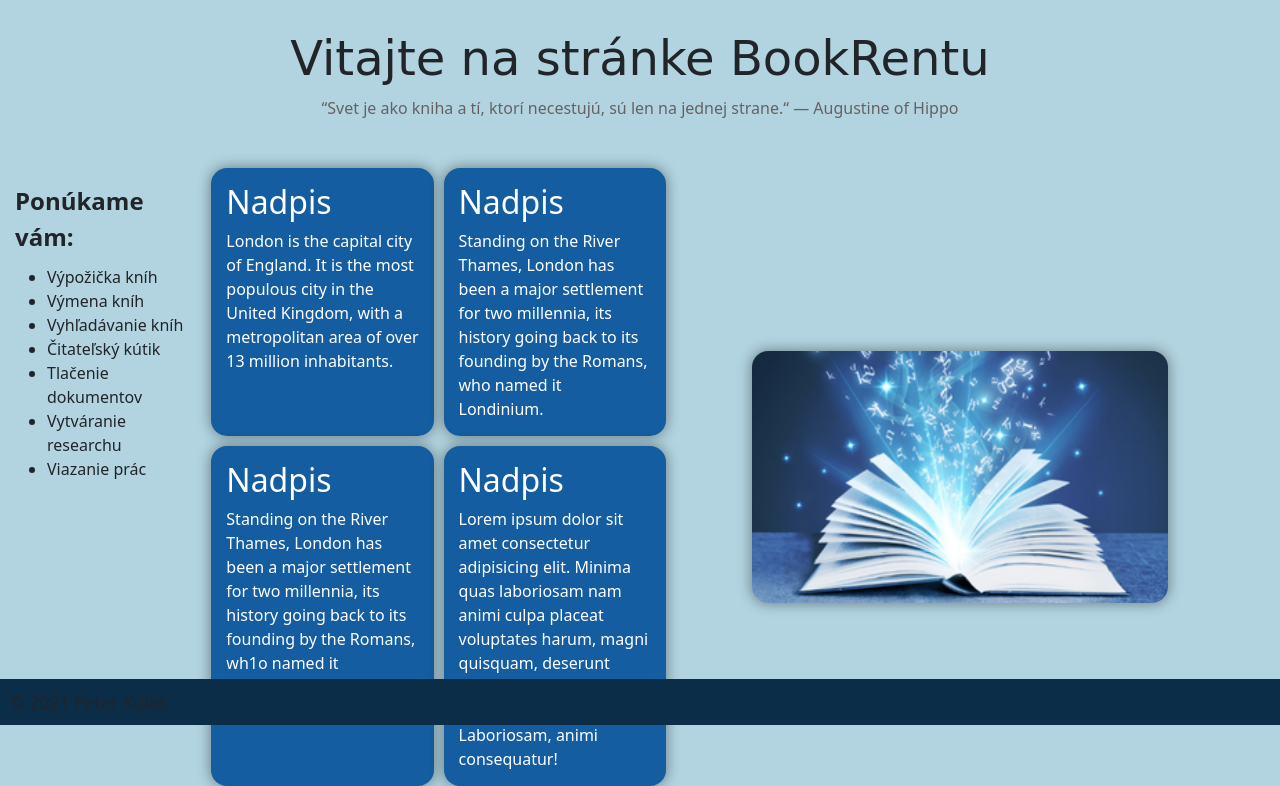
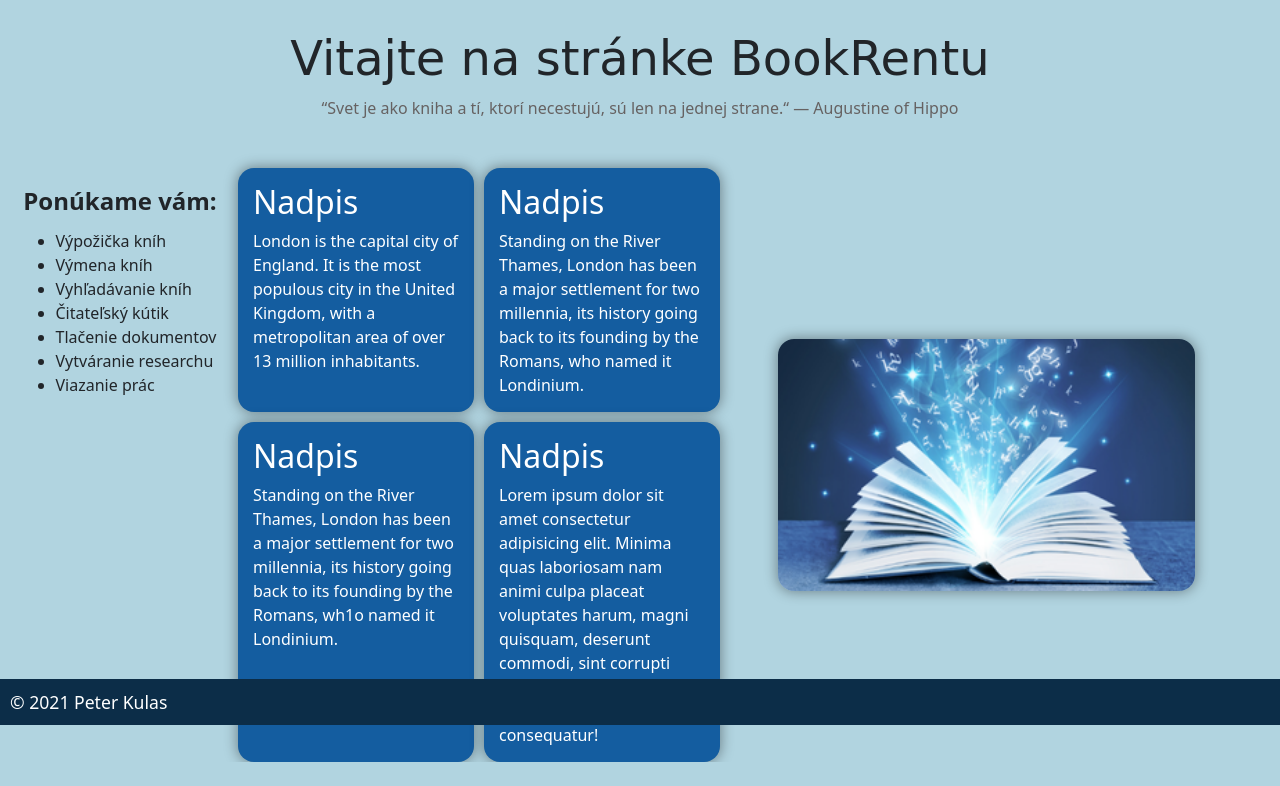
Before and after one commit to PeterKulas/VAII_Semestr-lnaPr, a PHP site: page /html/index.html in a window 1280 px wide. Shown: the part 75-861 px from the top of the page. After the commit the page ends 837 px from the top, so only its background shows below. Run offline with PHP 8.4, Linux system fonts and the light colour scheme; some libraries are stand-ins or nearby versions.

Commit message:
new responzibility index

```diff
--- a/Checkpoint1/css/index.css
+++ b/Checkpoint1/css/index.css
@@ -17,6 +17,7 @@
 }
 
 .sluzby {
+  min-width: 240px;
   display: flex;
   flex-direction: column;
   align-items: center;
@@ -41,6 +42,7 @@
 }
 
 .box {
+  min-width: 236px;
   background-color: #145da0;
   color: white;
   gap: 10px;
--- a/Checkpoint1/css/navbar_footer.css
+++ b/Checkpoint1/css/navbar_footer.css
@@ -76,5 +76,6 @@ body {
 }
 
 .footer {
+  color: white;
   font-size: 1.1rem;
 }
--- a/Checkpoint1/html/about.html
+++ b/Checkpoint1/html/about.html
@@ -71,7 +71,7 @@
         </div>
 
         <div class="row footer fixed-bottom g-0">
-            <div class="col-sm-12 ">
+            <div class="col-sm-12">
                 © 2021 Peter Kulas
             </div>
         </div>
--- a/Checkpoint1/html/index.html
+++ b/Checkpoint1/html/index.html
@@ -80,7 +80,7 @@
                         </div>
                     </div>
                     <div class="row">
-                        <div class=" box col-sm-5 g-0">
+                        <div class="box col-sm-5 g-0">
                             <h2>Nadpis</h2>
                             Standing on the River Thames, London has been a major settlement for two millennia, its
                             history
@@ -105,7 +105,7 @@
             </div>
         </div>
 
-        <div class="row footer fixed-bottom">
+        <div class="row footer fixed-bottom justify-content-center">
             <div class="col-sm-12 ">
                 © 2021 Peter Kulas
             </div>
```
